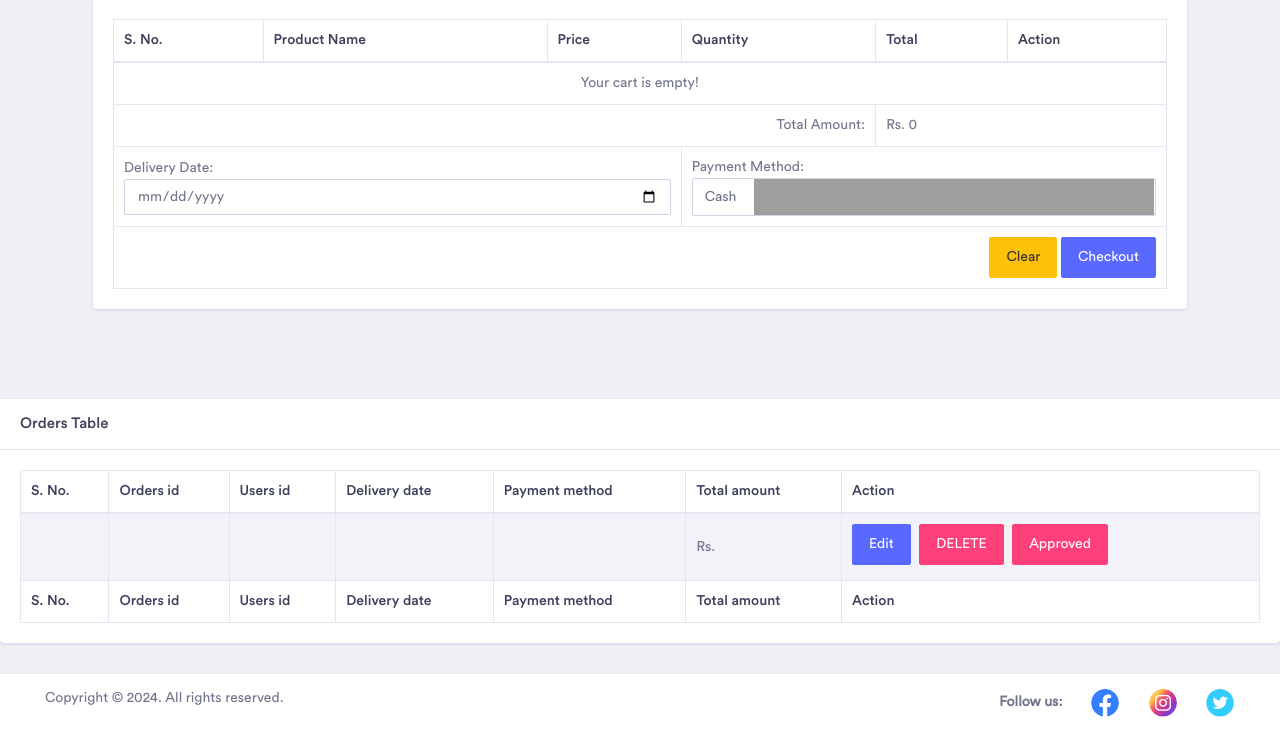
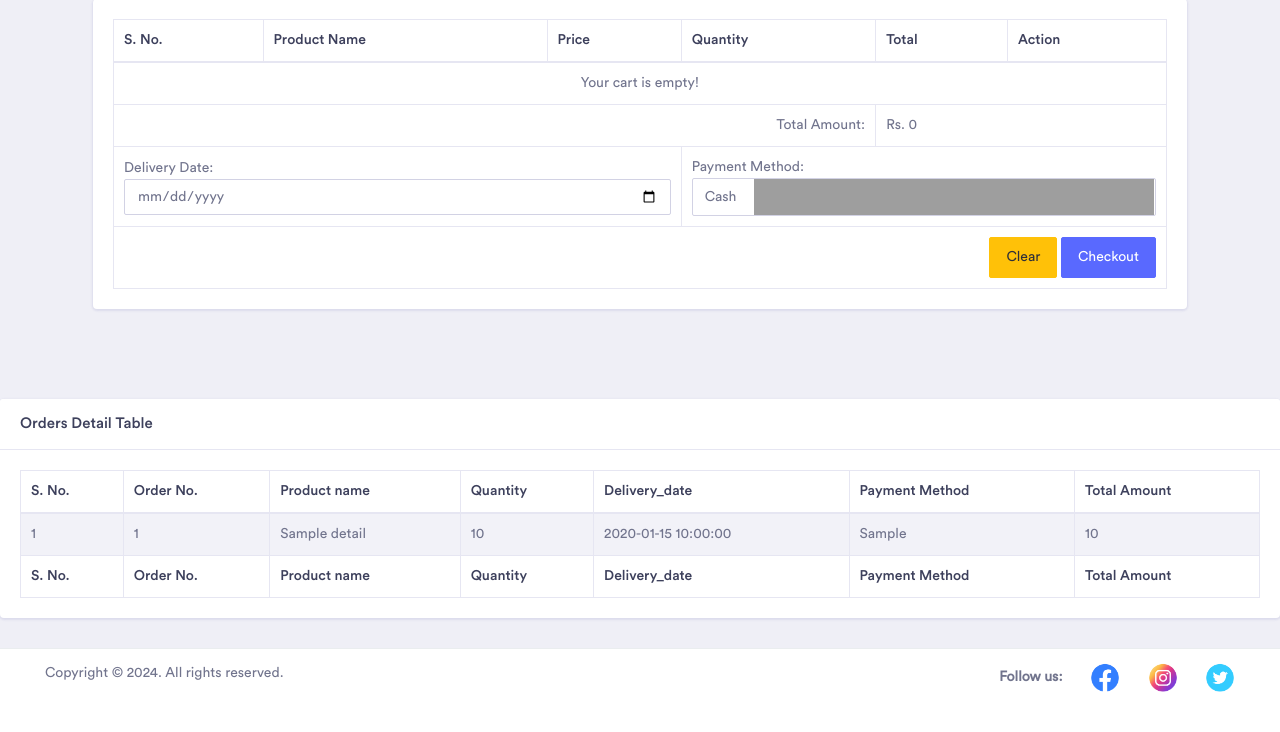
Before and after one commit to gurungsanjeev/bakeryShop, a PHP site: page /cart.php in a window 1280 px wide. Shown: the part 188-920 px from the top of the page. After the commit the page ends 880 px from the top, so only its background shows below. Run offline with PHP 8.4, Linux system fonts and the light colour scheme; the visitor is signed in with stand-in values (Sample User, id 1); tables that the repository leaves empty or names only in its code hold one stand-in row (values such as "Sample post"); data that the repository does not hold is empty; a stand-in replaces the project's code that opens the database connection; grey boxes are pictures that could not be loaded.

Commit message:
order and date

```diff
--- a/cart.php
+++ b/cart.php
@@ -1,4 +1,13 @@
 <?php
+
+
+// Enable displaying errors
+ini_set('display_errors', 1);
+
+// Report all errors (except E_STRICT as it might be noisy)
+error_reporting(E_ALL ^ E_STRICT);
+
+
 if (isset($_GET['remove_success']) && $_GET['remove_success'] == 1) {
     echo "<script>alert('Product removed!')</script>";
     echo "<script>window.location.assign('cart.php')</script>";
@@ -10,16 +19,19 @@
 session_start();
 if (!empty($_SESSION['cart'])) {
     $printCount = count($_SESSION['cart']);
-}
-else {
+} else {
     $printCount = 0;
 }
+
 if (!empty($_SESSION['user_users_id']) && !empty($_SESSION['user_users_username'])) {
     $printUsername = $_SESSION['user_users_username'];
-}
-else {
+} else {
     $printUsername = "None";
 }
+//$userId = null;
+//if (isset($_SESSION['user_users_id'])) {
+//  $userId = $_SESSION['user_users_id'];
+//}
 ?>
 <!doctype html>
 <html lang="en">
@@ -68,8 +80,8 @@
                                 $query = mysqli_query($conn, $select);
                                 while ($res = mysqli_fetch_assoc($query)) {
                                 ?>
-                                <a class="dropdown-item" href="shop.php?category=<?php echo $res['category_id'];?>">
-                                    <?php echo $res['category_name'];?>
+                                    <a class="dropdown-item" href="shop.php?category=<?php echo $res['category_id']; ?>">
+                                        <?php echo $res['category_name']; ?>
                                     </a>
                                 <?php
                                 }
@@ -77,7 +89,7 @@
                             </div>
                         </li>
                         <li class="nav-item">
-                            <a class="nav-link active" href="cart.php"><i class="fas fa-shopping-cart"></i> <span class="badge badge-pill badge-secondary"><?php echo $printCount;?></span></a>
+                            <a class="nav-link active" href="cart.php"><i class="fas fa-shopping-cart"></i> <span class="badge badge-pill badge-secondary"><?php echo $printCount; ?></span></a>
                         </li>
                         <li class="nav-item">
                             <a class="nav-link" href="about.php">About us</a>
@@ -89,7 +101,7 @@
                             <a class="nav-link nav-user-img" href="#" id="navbarDropdownMenuLink2" data-toggle="dropdown" aria-haspopup="true" aria-expanded="false"><img src="uploads/default-image.jpg" alt="" class="user-avatar-md rounded-circle"></a>
                             <div class="dropdown-menu dropdown-menu-right nav-user-dropdown" aria-labelledby="navbarDropdownMenuLink2">
                                 <div class="nav-user-info">
-                                    <h5 class="mb-0 text-white nav-user-name"><?php echo $printUsername;?></h5>
+                                    <h5 class="mb-0 text-white nav-user-name"><?php echo $printUsername; ?></h5>
                                     <span class="status"></span><span class="ml-2">Available</span>
                                 </div>
                                 <a class="dropdown-item" href="account_users.php"><i class="fas fa-user mr-2"></i>Account</a>
@@ -157,7 +169,7 @@
                                                 <?php
                                                 $total_amount = 0;
                                                 require_once('config.php');
-                    						for ($i=0; $i < count($_SESSION['cart']); $i++) {
+                                                for ($i = 0; $i < count($_SESSION['cart']); $i++) {
                                                     $select = "SELECT * FROM cake_shop_product where product_id = {$_SESSION['cart'][$i]}";
                                                     $query = mysqli_query($conn, $select);
                                                     $j = $i;
@@ -165,19 +177,23 @@
                                                         $total_amount = $total_amount + $res['product_price'];
                                                 ?>
                                                         <tr>
-                    							<td><?php echo ++$j;?></td>
-                    							<td><?php echo $res['product_name'];?><input type="hidden" name="hidden_product_name[]" value="<?php echo $res['product_name'];?>"></td>
-                    							<td>Rs. <?php echo $res['product_price'];?><input type="hidden" name="hidden_product_price[]" value="<?php echo $res['product_price'];?>"></td>
+                                                            <td><?php echo ++$j; ?></td>
+                                                            <td><?php echo $res['product_name']; ?><input type="hidden" name="hidden_product_name[]" value="<?php echo $res['product_name']; ?>"></td>
+                                                            <td>Rs. <?php echo $res['product_price']; ?><input type="hidden" name="hidden_product_price[]" value="<?php echo $res['product_price']; ?>"></td>
                                                             <td><input class="form-control" type="number" min="1" max="9" step="1" value="1" name="product_quantity[]" onchange="prodTotal(this)"></td>
-                    							<td><span>Rs. <?php echo $res['product_price'] * 1;?></span><input type="hidden" name="hidden_product_total[]" value="<?php echo $res['product_price'];?>"></td>
-                    							<td align="center"><a href="remove_product.php?val_i=<?php echo $i;?>"><i class="fas fa-trash-alt"></i></a></td>
+                                                            <td><span>Rs. <?php echo $res['product_price'] * 1; ?></span><input type="hidden" name="hidden_product_total[]" value="<?php echo $res['product_price']; ?>"></td>
+                                                            <td align="center"><a href="remove_product.php?val_i=<?php echo $i; ?>"><i class="fas fa-trash-alt"></i></a></td>
                                                         </tr>
                                                     <?php } ?>
                                                 <?php } ?>
                                             <?php } ?>
                                             <tr>
                                                 <td colspan="4" align="right">Total Amount:</td>
-                    					    	<td colspan="2" id="total_amount"><span>Rs. <?php if ($printCount == 0){echo 0;} else {echo $total_amount;}?></span><input type="hidden" name="hidden_total_amount" value="<?php echo $total_amount;?>"></td>
+                                                <td colspan="2" id="total_amount"><span>Rs. <?php if ($printCount == 0) {
+                                                                                                echo 0;
+                                                                                            } else {
+                                                                                                echo $total_amount;
+                                                                                            } ?></span><input type="hidden" name="hidden_total_amount" value="<?php echo $total_amount; ?>"></td>
                                             </tr>
                                             <tr>
                                                 <td colspan="3">
@@ -212,50 +228,65 @@
         <!-- extra feature adds here -->
 
 
+      <?php if (isset($_SESSION['user_users_id'])) { ?>
     <div class="row">
         <div class="col-xl-12 col-lg-12 col-md-12 col-sm-12 col-12">
             <div class="card">
-                            <h5 class="card-header">Orders Table</h5>
+                <h5 class="card-header">Orders Detail Table</h5>
                 <div class="card-body">
                     <div class="table-responsive">
                         <table class="table table-striped table-bordered first">
                             <thead>
                                 <tr>
                                     <th>S. No.</th>
-                                                <th>Orders id</th>
-                                                <th>Users id</th>
-                                                <th>Delivery date</th>
-                                                <th>Payment method</th>
-                                                <th>Total amount</th>
-                                                <th>Action</th>
+                                    <th>Order No.</th>
+                                    <th>Product name</th>
+                                    <th>Quantity</th>
+                                    <th>Delivery_date</th>
+                                    <th>Payment Method</th>
+                                    <th>Total Amount</th>
                                 </tr>
                             </thead>
                             <tbody>
+                                <?php
 
+                                require_once('config.php');
+                                //echo $userId;
+$select = "SELECT  cake_shop_orders.orders_id, cake_shop_orders.delivery_date, cake_shop_orders.payment_method, cake_shop_orders.total_amount, cake_shop_orders_detail.product_name, cake_shop_orders_detail.quantity FROM cake_shop_orders INNER JOIN cake_shop_orders_detail ON cake_shop_orders.orders_id = cake_shop_orders_detail.orders_id WHERE cake_shop_orders.users_id = " . $_SESSION['user_users_id'];
+
+                                $query = mysqli_query($conn, $select);
+                                $i = 1;
+                                while ($res = mysqli_fetch_assoc($query)) {
+                                ?>
                                     <tr>
                                         <td><?php echo $i++;?></td>
-                                                <td><?php echo $res['orders_id'];?></td>
-                                                <td><?php echo $res['users_id'];?></td>
-                                                <td><?php echo $res['delivery_date'];?></td>
-                                                <td><?php echo $res['payment_method'];?></td>
-                                                <td>Rs. <?php echo $res['total_amount'];?></td>
+                                        <!-- delivery_date 	payment_method 	total_amount 	product_name 	quantity -->
+                                        <td><?php echo $res['orders_id']; ?></td>
+                                        <td><?php echo $res['product_name']; ?></td>
+                                        <td><?php echo $res['quantity']; ?></td>
+                                        <td><?php echo $res['delivery_date']; ?></td>
+                                        <td><?php echo $res['payment_method']; ?></td>
+                                        <td><?php echo $res['total_amount']; ?></td>
+                                        <?php
+                                        /*
                                         <td>
-                                                    <button data-toggle="modal" data-target="#exampleModal" class="btn btn-space btn-primary" onclick="edit_orders(<?php echo $res['orders_id'];?>)">Edit</button>
-                                                    <button onclick="delete_orders(<?php echo $res['orders_id'];?>)" class="btn btn-space btn-secondary">DELETE</button>
-                                                    <button onclick="approve_orders(<?php echo $res['orders_id'];?>)" class="btn btn-space btn-secondary">Approved</button>
+                                            <button data-toggle="modal" data-target="#exampleModal1" class="btn btn-space btn-primary" onclick="edit_orders_detail(<?php echo $res['orders_detail_id']; ?>)">Edit</button>
+                                            <button onclick="delete_orders_detail(<?php echo $res['orders_detail_id']; ?>)" class="btn btn-space btn-secondary">DELETE</button>
                                         </td>
+                                        */
+                                        ?>
                                     </tr>
-                                            <?php ?>
+                                <?php } ?>
                             </tbody>
                             <tfoot>
                                 <tr>
                                    <th>S. No.</th>
-                                                <th>Orders id</th>
-                                                <th>Users id</th>
-                                                <th>Delivery date</th>
-                                                <th>Payment method</th>
-                                                <th>Total amount</th>
-                                                <th>Action</th>
+                                    <th>Order No.</th>
+                                    <th>Product name</th>
+                                    <th>Quantity</th>
+                                    <th>Delivery_date</th>
+                                    <th>Payment Method</th>
+                                    <th>Total Amount</th>
                                 </tr>
                             </tfoot>
                         </table>
@@ -263,6 +294,10 @@
                 </div>
             </div>
         </div>
+    </div>
+<?php } ?>
+
+
     </div>
 
 
@@ -315,34 +350,40 @@
         <script>
             function add_cart(product_id) {
                 $.ajax({
-                    url:'fetch_cart.php',
-                    data:'id='+product_id,
-                    method:'get',
-                    dataType:'json',
-                    success:function(cart){
+                    url: 'fetch_cart.php',
+                    data: 'id=' + product_id,
+                    method: 'get',
+                    dataType: 'json',
+                    success: function(cart) {
                         console.log(cart);
                         $('.badge').html(cart.length);
                     }
                 });
             }
+
             function prodTotal(quantity) {
                 var price = $(quantity).parent().prev().find('input').val();
                 var total = quantity.value * price;
                 $(quantity).parent().next().find('input').val(total);
-            $(quantity).parent().next().find('span').html("Rs. "+total);
+                $(quantity).parent().next().find('span').html("Rs. " + total);
                 var total_amount = 0;
-            $('input[name="hidden_product_total[]"]').each(function(){
+                $('input[name="hidden_product_total[]"]').each(function() {
                     total_amount += parseInt($(this).val());
                 });
-            $('#total_amount').find('span').html("Rs. "+total_amount);
+                $('#total_amount').find('span').html("Rs. " + total_amount);
                 $('#total_amount').find('input').val(total_amount);
             }
+
             function clear_cart() {
                 var flag = confirm("Do you want to clear cart?");
                 if (flag) {
                     window.location.href = "clear_cart.php";
                 }
             }
+            //name="delivery_date
+            var today = new Date().toISOString().split('T')[0];
+            document.getElementsByName("delivery_date")[0].setAttribute('min', today);
+
         </script>
 </body>
 
--- a/index.php
+++ b/index.php
@@ -1,4 +1,9 @@
 <?php
+// Error showing code
+ini_set("display_errors", 1);
+ini_set("display_startup_errors", 1);
+error_reporting(E_ALL);
+
 if (isset($_GET['login_success']) && $_GET['login_success'] == 1) {
     echo "<script>alert('Logged in!')</script>";
     echo "<script>window.location.assign('index.php')</script>";
```
Lines whose indentation alone changed are shown as unchanged.
